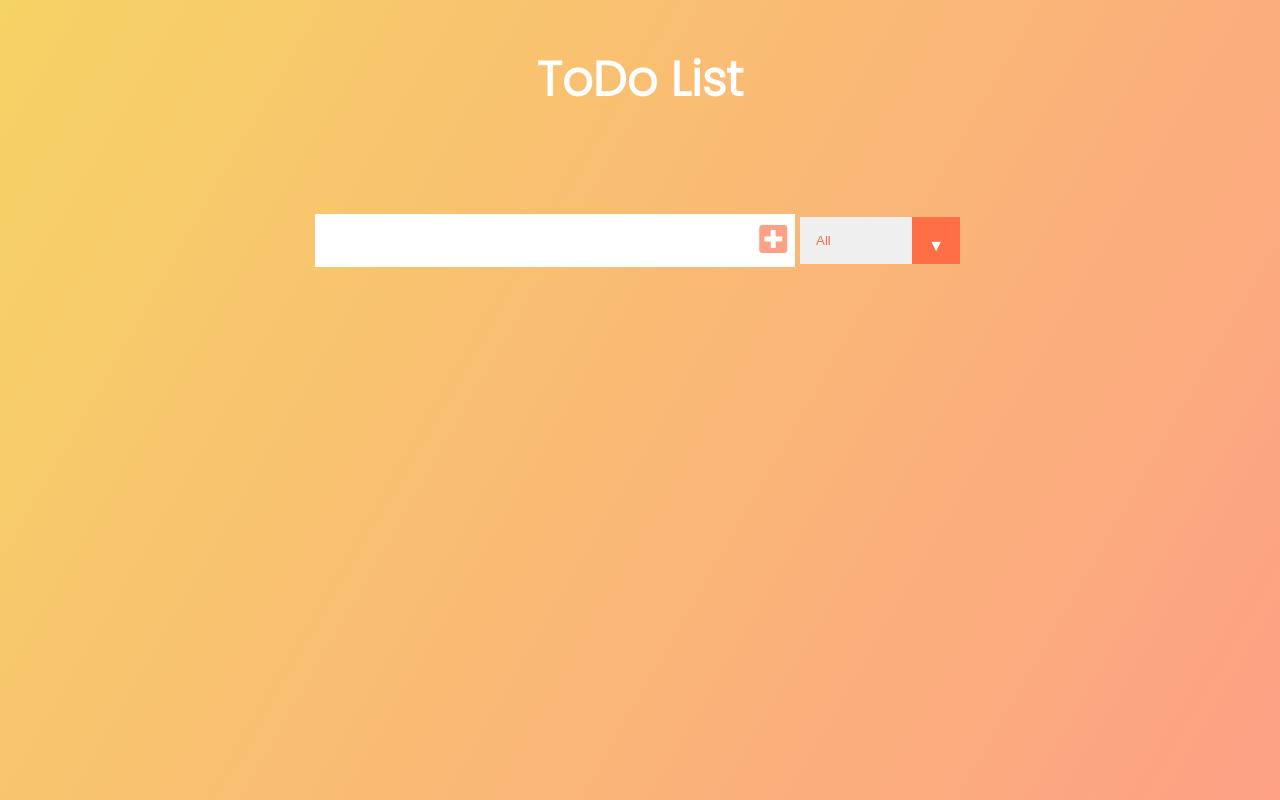
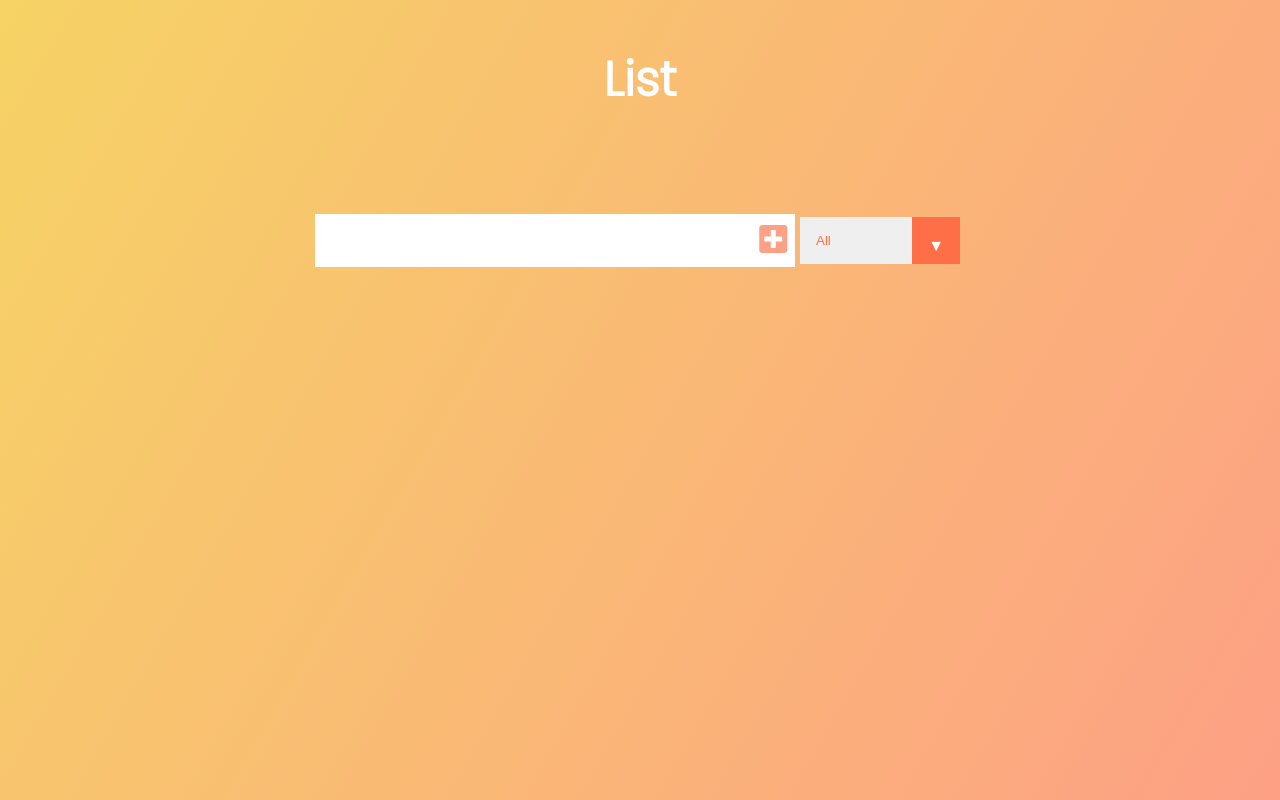
Before and after one commit to Spinexd/ToDo, a plain HTML site: page index.html in a window 1280 px wide. Drawn offline with Linux system fonts and the light colour scheme.

Commit message:
Add files via upload

```diff
--- a/index.html
+++ b/index.html
@@ -4,7 +4,7 @@
     <meta charset="UTF-8">
     <meta name="viewport" content="width=device-width, initial-scale=1.0">
     <meta http-equiv="X-UA-Compatible" content="ie=edge">
-    <title>ToDo List</title>
+    <title>List</title>
     <link rel="stylesheet" href="style.css">
     <link href="https://fonts.googleapis.com/css2?family=Poppins:wght@300&display=swap" rel="stylesheet">
     <link rel="stylesheet" href="https://cdnjs.cloudflare.com/ajax/libs/font-awesome/5.13.0/css/all.min.css" integrity="sha256-h20CPZ0QyXlBuAw7A+KluUYx/3pK+c7lYEpqLTlxjYQ=" crossorigin="anonymous" />
@@ -12,7 +12,7 @@
 </head>
 <body>
 <header>
-    <h1>ToDo List</h1>
+    <h1>List</h1>
 </header>
   <form>
     <input type="text" class="todo-input">
```
